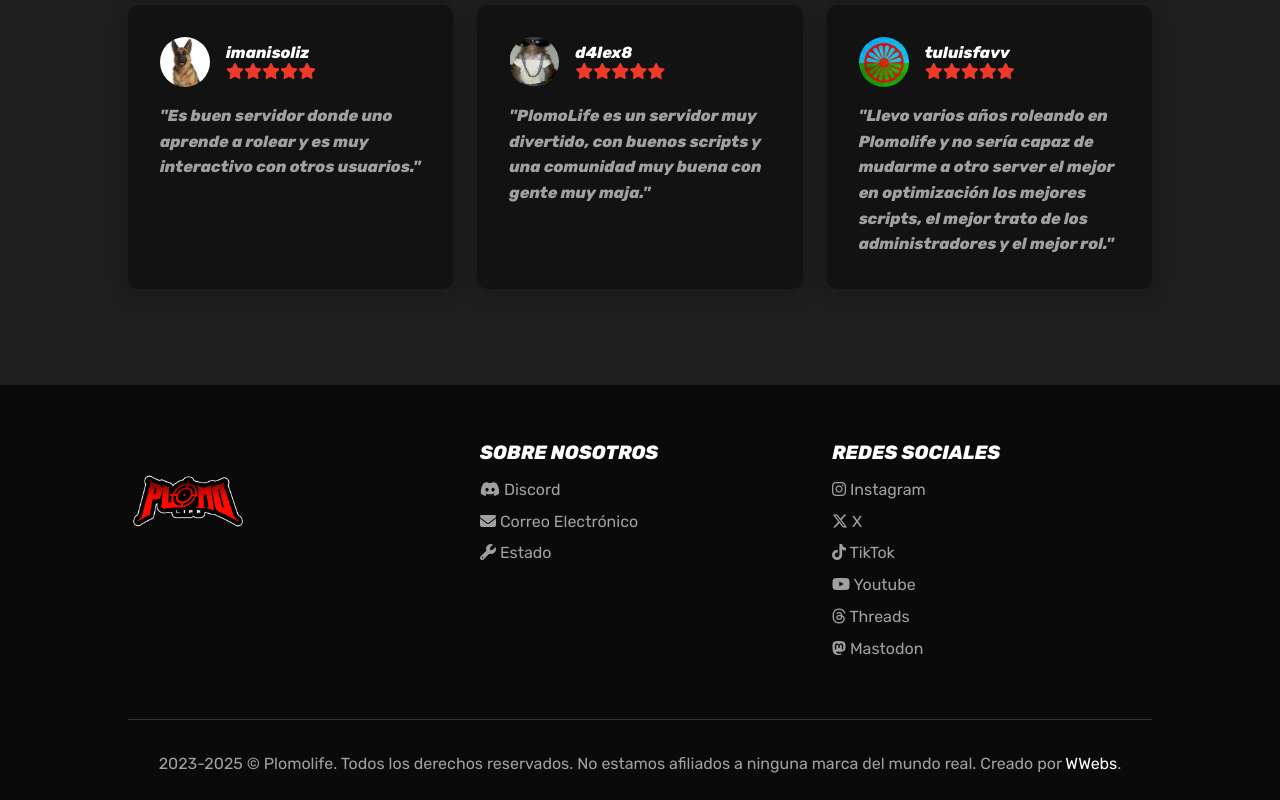
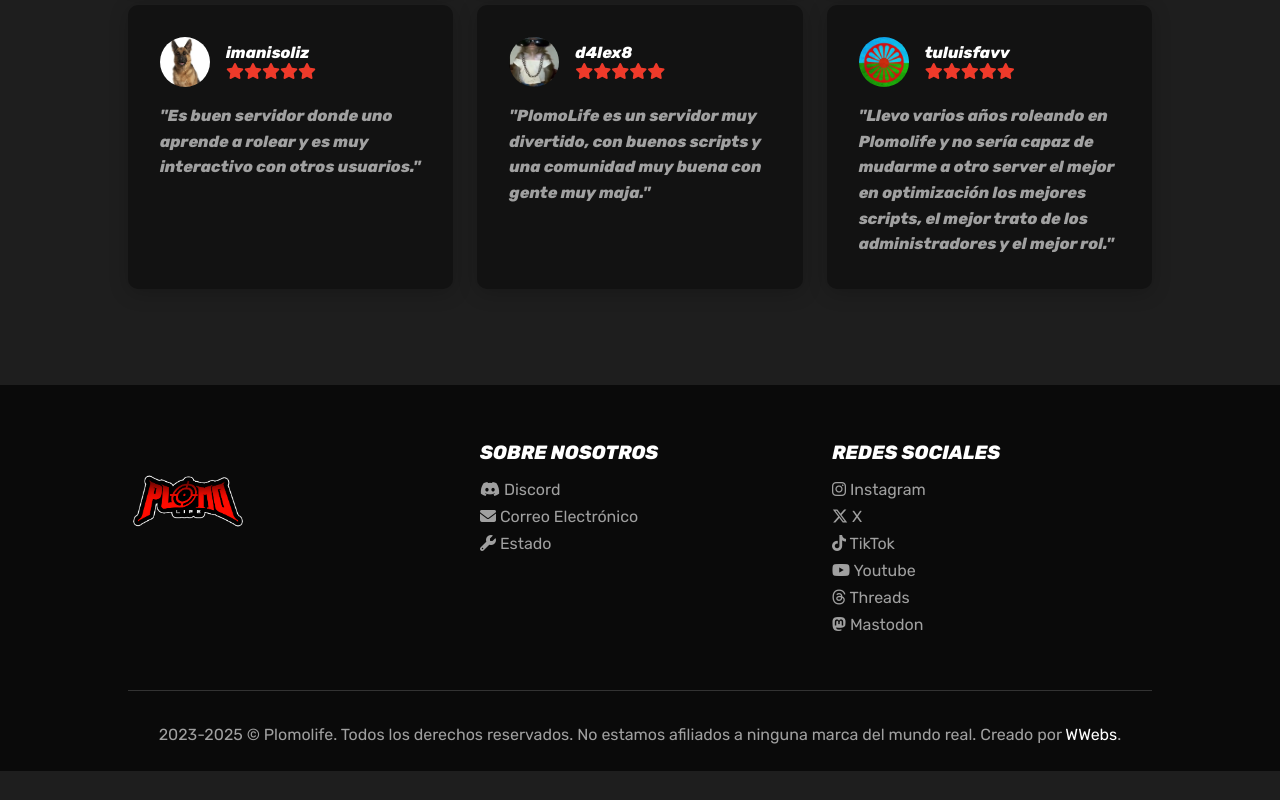
Before and after one commit to Plomolife/Web, a plain HTML site: page index.html in a window 1280 px wide. Shown: the part 4343-5143 px from the top of the page. After the commit the page ends 5114 px from the top, so only its background shows below. Drawn offline with Linux system fonts and the light colour scheme.

Commit message:
tweak: Se ha ajustado el margen de las opciones del footer

```diff
--- a/css/styles.css
+++ b/css/styles.css
@@ -660,7 +660,7 @@ footer {
 }
 
 .footer-column ul li {
-    margin-bottom: 0.8rem;
+    margin-bottom: 0.5rem;
     display: flex;
     align-items: center;
     gap: 1rem
```
